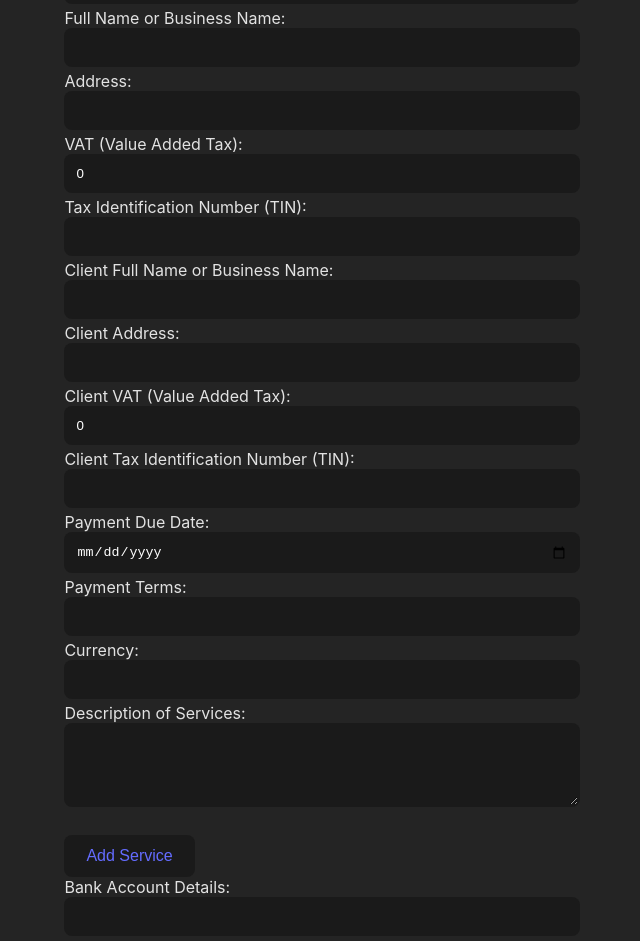
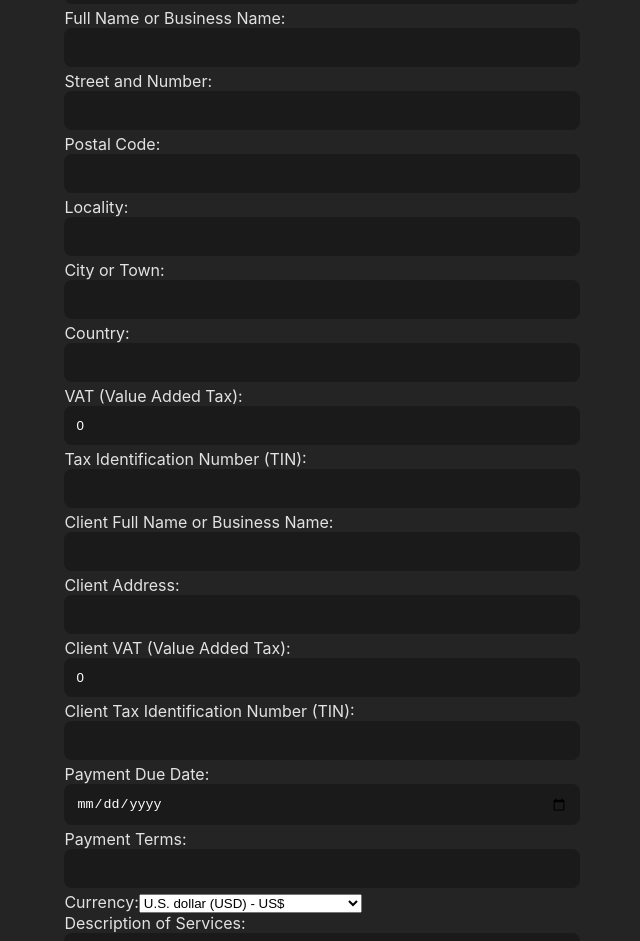
Before and after one commit to jotaseg/billmate, a React (Vite) app: page / in a window 1280 px wide. Shown: the part 240-1181 px from the top of the page, without its empty margins (330-970 px from the left). Built offline with nearby package versions, Linux system fonts and the light colour scheme.

Commit message:
formselect added

```diff
--- a/index.html
+++ b/index.html
@@ -4,7 +4,7 @@
     <meta charset="UTF-8" />
     <link rel="icon" type="image/svg+xml" href="/vite.svg" />
     <meta name="viewport" content="width=device-width, initial-scale=1.0" />
-    <title>Vite + React + TS</title>
+    <title>BillMate - Invoice Generator</title>
   </head>
   <body>
     <div id="root"></div>
--- a/src/components/App.tsx
+++ b/src/components/App.tsx
@@ -3,13 +3,18 @@ import { PDFDocument, rgb } from "pdf-lib";
 import { FormData } from "../types/FormData";
 import { FormField } from "./FormField";
 import { FormTextarea } from "./FormTextarea";
+import { FormSelect } from "./FormSelect";
 
 export const App = () => {
   const [formData, setFormData] = useState<FormData>({
     name: "",
     email: "",
     fullName: "",
-    address: "",
+    streetAndNumber: "",
+    postalCode: "",
+    locality: "",
+    cityOrTown: "",
+    country: "",
     vat: 0,
     tin: "",
     clientFullName: "",
@@ -78,6 +83,14 @@ export const App = () => {
       day: "numeric",
     });
 
+    const addressLines = [
+      `Street and Number: ${formData.streetAndNumber}`,
+      `Postal Code: ${formData.postalCode}`,
+      `Locality: ${formData.locality}`,
+      `City or Town: ${formData.cityOrTown}`,
+      `Country: ${formData.country}`,
+    ];
+
     const formattedVat = `${formData.vat.toFixed(2)}%`;
     const formattedClientVat = `${formData.clientVat.toFixed(2)}%`;
 
@@ -97,12 +110,14 @@ export const App = () => {
       color: rgb(0, 0, 0),
     });
 
-    page.drawText(`Address: ${formData.address}`, {
-      x: 50,
-      y: height - 70,
-      size: 14,
-      font: helveticaFont,
-      color: rgb(0, 0, 0),
+    addressLines.forEach((line, index) => {
+      page.drawText(line, {
+        x: 50,
+        y: height - 70 - index * 20, // Adjust the vertical position as needed
+        size: 14,
+        font: helveticaFont,
+        color: rgb(0, 0, 0),
+      });
     });
 
     page.drawText(`VAT: ${formattedVat}`, {
@@ -257,7 +272,11 @@ export const App = () => {
       name: "",
       email: "",
       fullName: "",
-      address: "",
+      streetAndNumber: "",
+      postalCode: "",
+      locality: "",
+      cityOrTown: "",
+      country: "",
       vat: 0,
       tin: "",
       clientFullName: "",
@@ -326,10 +345,41 @@ export const App = () => {
           required
         />
         <FormField
-          label="Address"
-          name="address"
+          label="Street and Number"
+          name="streetAndNumber"
           type="text"
-          value={formData.address}
+          value={formData.streetAndNumber}
+          onChange={handleInputChange}
+          required
+        />
+        <FormField
+          label="Postal Code"
+          name="postalCode"
+          type="text"
+          value={formData.postalCode}
+          onChange={handleInputChange}
+          required
+        />
+        <FormField
+          label="Locality"
+          name="locality"
+          type="text"
+          value={formData.locality}
+          onChange={handleInputChange}
+        />
+        <FormField
+          label="City or Town"
+          name="cityOrTown"
+          type="text"
+          value={formData.cityOrTown}
+          onChange={handleInputChange}
+          required
+        />
+        <FormField
+          label="Country"
+          name="country"
+          type="text"
+          value={formData.country}
           onChange={handleInputChange}
           required
         />
@@ -393,12 +443,14 @@ export const App = () => {
           onChange={handleInputChange}
           required
         />
-        <FormField
+        <FormSelect
           label="Currency"
           name="currency"
-          type="text"
           value={formData.currency}
-          onChange={handleInputChange}
+          onChange={(e) => {
+            const { name, value } = e.target;
+            setFormData({ ...formData, [name]: value });
+          }}
           required
         />
         <FormTextarea
--- /dev/null
+++ b/src/components/FormSelect.tsx
@@ -0,0 +1,71 @@
+import { FC } from "react";
+import { FormSelects } from "../types/FormSelect";
+
+const currencyOptions = [
+  { value: "USD", label: "U.S. dollar (USD) - US$" },
+  { value: "EUR", label: "Euro (EUR) - €" },
+  { value: "JPY", label: "Japanese yen (JPY) - ¥ / 円" },
+  { value: "GBP", label: "Sterling (GBP) - £" },
+  { value: "AUD", label: "Australian dollar (AUD) - A$" },
+  { value: "CAD", label: "Canadian dollar (CAD) - C$" },
+  { value: "CHF", label: "Swiss franc (CHF) - CHF" },
+  { value: "CNY", label: "Renminbi (CNY) - ¥ / 元" },
+  { value: "HKD", label: "Hong Kong dollar (HKD) - HK$" },
+  { value: "NZD", label: "New Zealand dollar (NZD) - NZ$" },
+  { value: "SEK", label: "Swedish krona (SEK) - kr" },
+  { value: "KRW", label: "South Korean won (KRW) - ₩ / 원" },
+  { value: "SGD", label: "Singapore dollar (SGD) - S$" },
+  { value: "NOK", label: "Norwegian krone (NOK) - kr" },
+  { value: "INR", label: "Indian rupee (INR) - ₹" },
+  { value: "MXN", label: "Mexican peso (MXN) - $" },
+  { value: "ZAR", label: "South African rand (ZAR) - R" },
+  { value: "BRL", label: "Brazilian real (BRL) - R$" },
+  { value: "TRY", label: "Turkish lira (TRY) - ₺" },
+  { value: "RUB", label: "Russian ruble (RUB) - ₽" },
+  { value: "TWD", label: "New Taiwan dollar (TWD) - NT$" },
+  { value: "DKK", label: "Danish krone (DKK) - kr" },
+  { value: "PLN", label: "Polish złoty (PLN) - zł" },
+  { value: "THB", label: "Thai baht (THB) - ฿" },
+  { value: "IDR", label: "Indonesian rupiah (IDR) - Rp" },
+  { value: "CZK", label: "Czech koruna (CZK) - Kč" },
+  { value: "HUF", label: "Hungarian forint (HUF) - Ft" },
+  { value: "ILS", label: "Israeli new shekel (ILS) - ₪" },
+  { value: "CLP", label: "Chilean peso (CLP) - CLP$" },
+  { value: "PHP", label: "Philippine peso (PHP) - ₱" },
+  { value: "AED", label: "UAE dirham (AED) - د.إ" },
+  { value: "SAR", label: "Saudi riyal (SAR) - ﷼" },
+  { value: "MYR", label: "Malaysian ringgit (MYR) - RM" },
+  { value: "COP", label: "Colombian peso (COP) - COL$" },
+  { value: "RON", label: "Romanian leu (RON) - L" },
+  { value: "PEN", label: "Peruvian sol (PEN) - S/" },
+  { value: "ARS", label: "Argentine peso (ARS) - ARG$" },
+  { value: "BHD", label: "Bahraini dinar (BHD) - .د.ب" },
+  { value: "BGN", label: "Bulgarian lev (BGN) - BGN" },
+];
+
+export const FormSelect: FC<FormSelects> = ({
+  label,
+  name,
+  value,
+  onChange,
+  required,
+}) => {
+  return (
+    <div>
+      <label htmlFor={name}>{label}:</label>
+      <select
+        name={name}
+        id={name}
+        value={value}
+        onChange={onChange}
+        required={required}
+      >
+        {currencyOptions.map((option) => (
+          <option key={option.value} value={option.value}>
+            {option.label}
+          </option>
+        ))}
+      </select>
+    </div>
+  );
+};
--- a/src/types/FormData.ts
+++ b/src/types/FormData.ts
@@ -2,7 +2,11 @@ export type FormData = {
   name: string;
   email: string;
   fullName: string;
-  address: string;
+  streetAndNumber: string;
+  postalCode: string;
+  locality: string;
+  cityOrTown: string;
+  country: string;
   vat: number;
   tin: string;
   clientFullName: string;
--- /dev/null
+++ b/src/types/FormSelect.ts
@@ -0,0 +1,9 @@
+import { ChangeEvent } from "react";
+
+export type FormSelects = {
+  label: string;
+  name: string;
+  value: string;
+  onChange: (e: ChangeEvent<HTMLSelectElement>) => void;
+  required?: boolean;
+};
```
